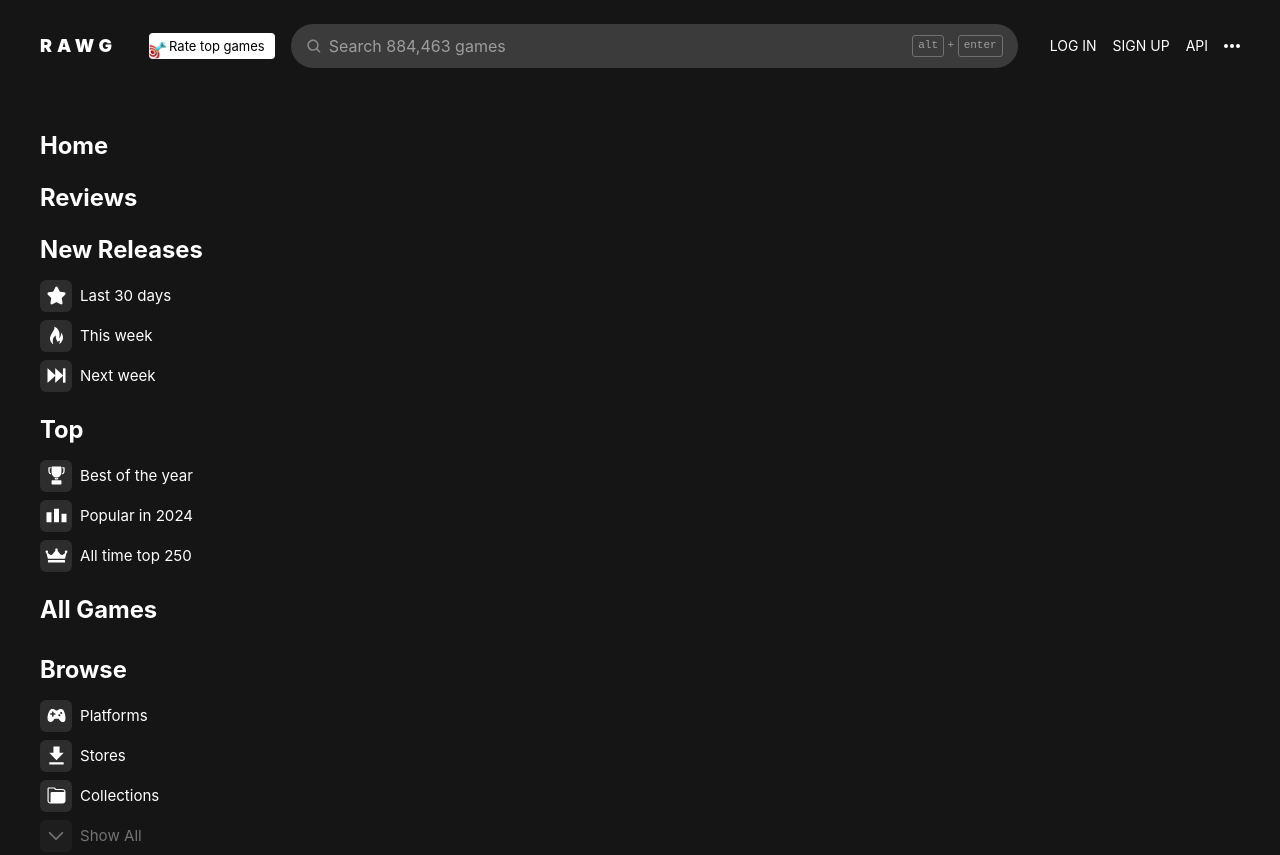
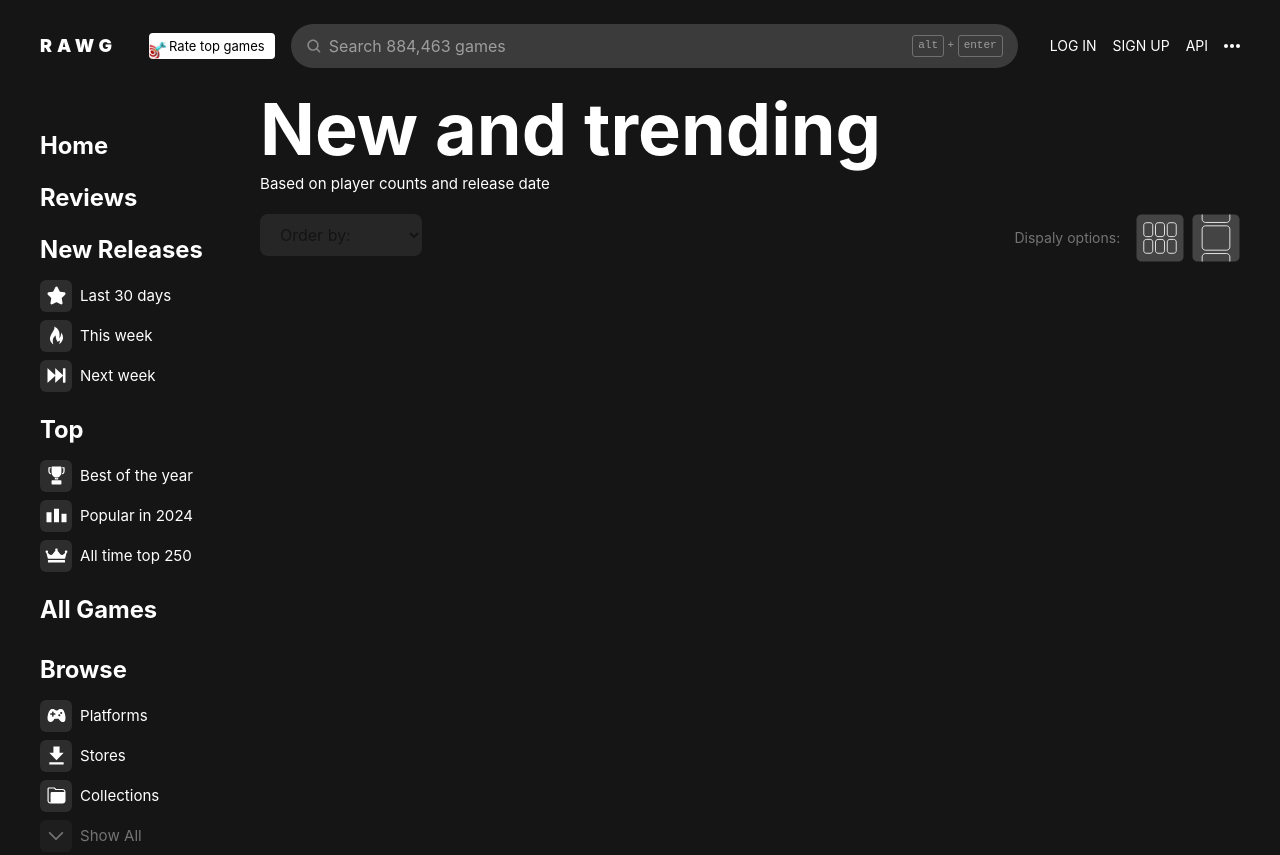
Before and after one commit to matvii-bosyi/PixelHub, a website: page project/src/index.html in a window 1280 px wide. Shown: the top 855 px of the page. Drawn offline with Linux system fonts and the light colour scheme.

Commit message:
17.04 (17.04)

```diff
--- a/project/src/css/style.css
+++ b/project/src/css/style.css
@@ -4,6 +4,7 @@
 	font-family: -apple-system, BlinkMacSystemFont, Segoe UI, Roboto, Oxygen,
 		Ubuntu, Cantarell, Open Sans, Helvetica Neue, sans-serif;
 	background-color: #151515;
+	letter-spacing: 0;
 }
 
 .wrapper {
--- a/project/src/index.html
+++ b/project/src/index.html
@@ -8,57 +8,90 @@
 	<link rel="icon" href="./img/siteIcon.png" sizes="96x96" type="image/png" />
 </head>
 <body>
-	<div class="wrapper">
-		<div class="container">
-			<header class="flex items-center py-[24px]">
-				<a class="text-[18px] font-[900] tracking-[5px] leading-[18px] text-white mr-[32px]" href='./index.html'>
+	<div class='wrapper'>
+		<div class='container'>
+			<header class='flex items-center py-[24px]'>
+				<a class='text-[18px] font-[900] tracking-[5px] leading-[18px] text-white mr-[32px]' href='./index.html'>
 					RAWG
 				</a>
 
-				<a class="bg-white relative rounded-[4px] py-[6px] pr-[10px] pl-[20px] text-[13px] leading-[14px] tracking-[0] mr-[16px]" href='https://rawg.io/rate/thebest'>
-					<img class="absolute left-0 bottom-0 w-[18px] h-[18px]" src="./img/darts.png" alt="">
+				<a class='bg-white relative rounded-[4px] py-[6px] pr-[10px] pl-[20px] text-[13px] leading-[14px] tracking-[0] mr-[16px]' href='https://rawg.io/rate/thebest'>
+					<img class='absolute left-0 bottom-0 w-[18px] h-[18px]' src="./img/darts.png" alt="">
 					Rate top games
 				</a>
 
-				<div class="search-box flex relative items-center bg-[#3b3b3b] rounded-full py-[15px] h-[44px] min-w-[470px] transition-colors mr-[32px] flex-1" id="searchBox">
-					<img class="search-icon w-[14px] h-[14px] ml-[16px] mr-[8px]" src="./img/svg/searchIcon.svg" alt="site icon" />
-					<input class="search-input text-white outline-0 flex-1" type="text" id="searchInput" placeholder="Search 884,463 games">
-					<div class="key-hint font-[monospace] flex items-center text-[#ffffff80] gap-[3.5px] mr-[15px] text-[11px] leading-[13.2px] group-hover:hidden group-focus-within:hidden">
-						<span class="border-[1px] border-[#707070] border-solid rounded-[3px] py-[3px] px-[5px]">alt</span>
+				<div class='search-box flex relative items-center bg-[#3b3b3b] rounded-full py-[15px] h-[44px] min-w-[470px] transition-colors mr-[32px] flex-1' id='searchBox'>
+					<img class='search-icon w-[14px] h-[14px] ml-[16px] mr-[8px]' src="./img/svg/searchIcon.svg" alt="site icon" />
+					<input class='search-input text-white outline-0 flex-1' type="text" id='searchInput' placeholder="Search 884,463 games">
+					<div class='key-hint font-[monospace] flex items-center text-[#ffffff80] gap-[3.5px] mr-[15px] text-[11px] leading-[13.2px] group-hover:hidden group-focus-within:hidden'>
+						<span class='border-[1px] border-[#707070] border-solid rounded-[3px] py-[3px] px-[5px]'>alt</span>
 						<span>+</span>
-						<span class="border-[1px] border-[#707070] border-solid rounded-[3px] py-[3px] px-[5px]">enter</span>
+						<span class='border-[1px] border-[#707070] border-solid rounded-[3px] py-[3px] px-[5px]'>enter</span>
 					</div>
-					<button id="searchClear" class="clear-btn w-[22px] h-[22px] mr-[5px] hidden absolute right-0 text-white cursor-pointer" type="button">
-						<img class="w-[10px] h-[10px] m-[6px]" src="./img/svg/cross.svg" alt="">
+					<button id='searchClear' class='clear-btn w-[22px] h-[22px] mr-[5px] hidden absolute right-0 text-white cursor-pointer' type="button">
+						<img class='w-[10px] h-[10px] m-[6px]' src="./img/svg/cross.svg" alt="">
 					</button>
 				</div>
 
-				<div class="flex items-center gap-[16px]">
-					<a class="headerLink" href="#">log in</a>
-					<a class="headerLink" href="#">sign up</a>
-					<a class="headerLink" href="#">api</a>
-					<div class="flex gap-[2px]">
-						<div class="w-[4px] h-[4px] bg-white rounded-full"></div>
-						<div class="w-[4px] h-[4px] bg-white rounded-full"></div>
-						<div class="w-[4px] h-[4px] bg-white rounded-full"></div>
+				<div class='flex items-center gap-[16px]'>
+					<a class='headerLink' href="#">log in</a>
+					<a class='headerLink' href="#">sign up</a>
+					<a class='headerLink' href="#">api</a>
+					<div class='flex gap-[2px]'>
+						<div class='w-[4px] h-[4px] bg-white rounded-full'></div>
+						<div class='w-[4px] h-[4px] bg-white rounded-full'></div>
+						<div class='w-[4px] h-[4px] bg-white rounded-full'></div>
 					</div>
 				</div>
 			</header>
-			<div class="content">
-				<aside>
-					<div class="flex flex-col gap-[24px] pt-[39.5px] pb-[24px]">
+			<div class='content flex w-[100%]'>
+				<aside class='max-w-[220px] min-w-[220px]'>
+					<div class='flex flex-col gap-[24px] pt-[39.5px] pb-[24px]'>
 						<div>
-							<a class="asideTitle asideTitleLink" href="">Home</a>
+							<a class='asideTitle asideTitleLink' href="">Home</a>
 						</div>
 
 						<div>
-							<a class="asideTitle asideTitleLink" href="">Reviews</a>
+							<a class='asideTitle asideTitleLink' href="">Reviews</a>
 						</div>
 
-						<div id="asideBlocksContainer"></div>
+						<div id='asideBlocksContainer'></div>
 					</div>
 				</aside>
-				<main></main>
+				<main class='flex-1'>
+					<div class='flex flex-col gap-[20.5px]'>
+						<div class=''>
+							<h2 class='text-white text-[72px] font-[700] leading-[74px] tracking-[0]'>New and trending</h2>
+							<p class='asideText mt-[8px]'>Based on player counts and release date</p>
+						</div>
+						<div class='flex justify-between'>
+							<div class='customSelect'>
+								<select class='px-[16px] py-[10px] bg-white opacity-[0.07] rounded-[8px]'>
+									<option value="0"><p class='text-white text-[13px] font-[400] leading-[16.8px]'>Order by: <span class='text-[13.7px] font-[700]' id=''></span></p></option>
+									<option value="1">Relevance</option>
+									<option value="2">Date added</option>
+									<option value="3">Name</option>
+									<option value="4">Release date</option>
+									<option value="5">Popularity</option>
+									<option value="6">Average rating</option>
+								</select>
+							</div>
+
+							<div class='flex items-center gap-[15.8px]''>
+								<p class='text-[14px] font-[400] text-white opacity-40'>Dispaly options:</p>
+								<div class='flex gap-[8px]'>
+									<div class='w-[48px] h-[48px] displayActive'>
+										<img class='w-[100%] h-[100%]' src="./img/svg/display1.svg" alt="">
+									</div>
+									<div class='w-[48px] h-[48px]'>
+										<img class='w-[100%] h-[100%]' src="./img/svg/display2.svg" alt="">
+									</div>
+								</div>
+							</div>
+						</div>
+					</div>
+					<div id='gamesContainer' class='gamesContainer'></div>
+				</main>
 			</div>
 		</div>
 	</div>
```
Also changed, not shown: project/src/img/svg/display1.svg (added), project/src/img/svg/display2.svg (added), project/src/output.css.
